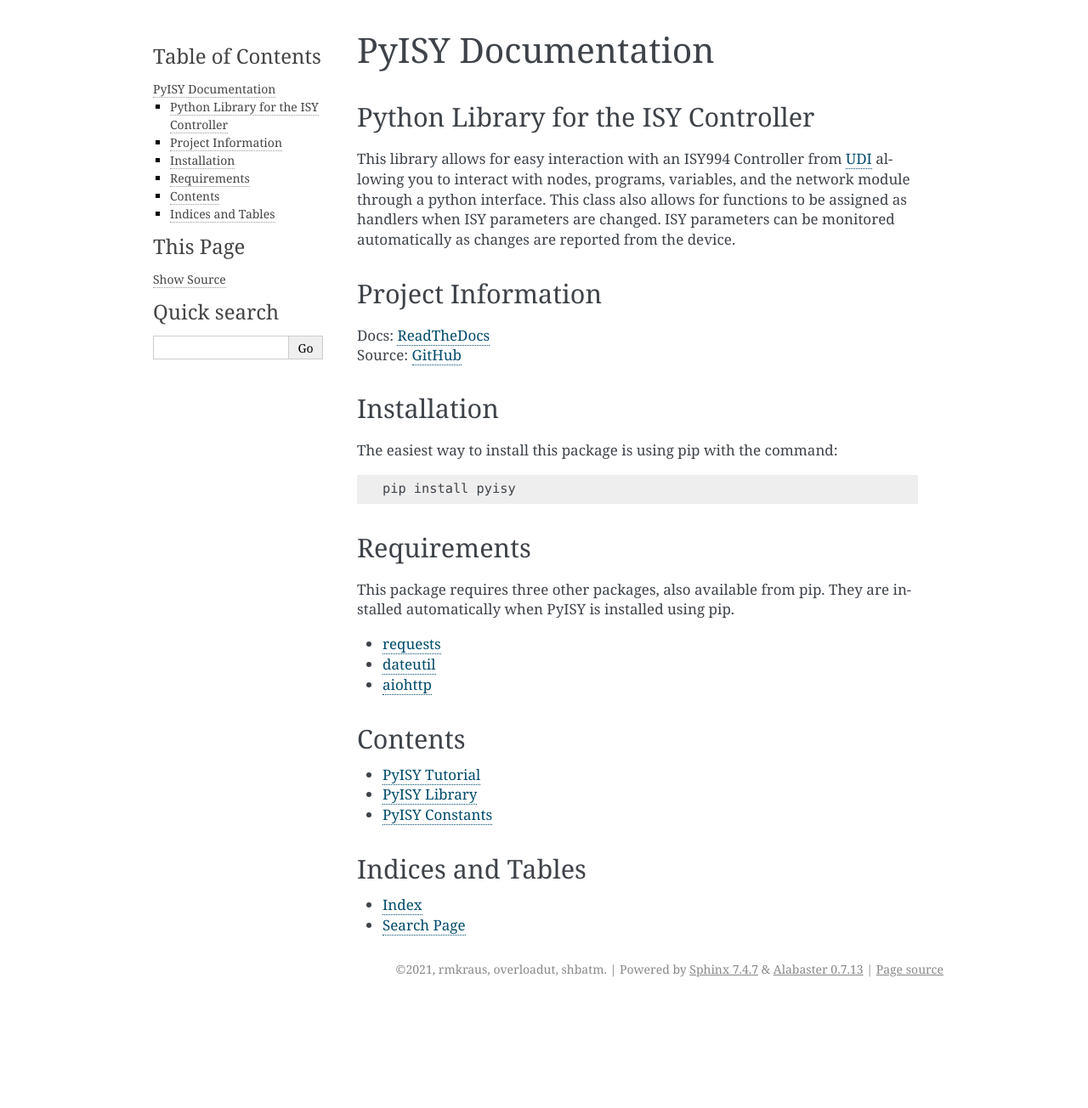
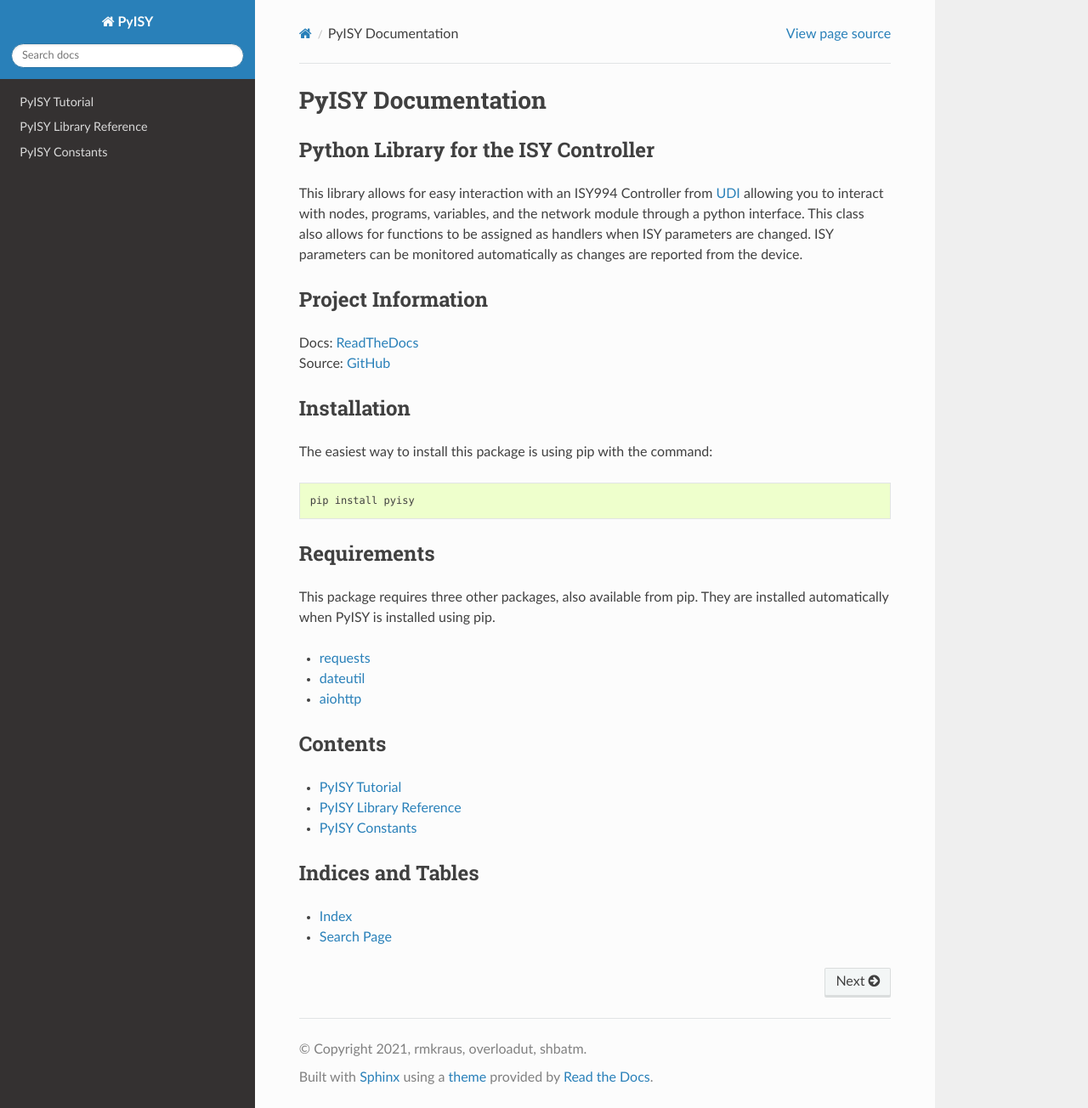
Before and after one commit to automicus/PyISY, a Sphinx documentation site: the page built from docs/index.rst, in a window 1280 px wide and 1304 px high. Shown: the whole window at 85% size. Built offline with Sphinx 7.4.7 and the Read the Docs theme 2.0.0, drawn with Linux system fonts in a browser that asks for light colours.

```diff
--- a/docs/conf.py
+++ b/docs/conf.py
@@ -10,9 +10,13 @@
 # add these directories to sys.path here. If the directory is relative to the
 # documentation root, use os.path.abspath to make it absolute, like shown here.
 #
-# import os
-# import sys
-# sys.path.insert(0, os.path.abspath('.'))
+import os
+import shlex
+import sys
+
+import sphinx_rtd_theme
+
+sys.path.insert(0, os.path.abspath(".."))
 
 
 # -- Project information -----------------------------------------------------
@@ -48,9 +52,23 @@ exclude_patterns = ["_build", "Thumbs.db", ".DS_Store"]
 # The theme to use for HTML and HTML Help pages.  See the documentation for
 # a list of builtin themes.
 #
-html_theme = "alabaster"
+html_theme = "sphinx_rtd_theme"
+
+# Add any paths that contain custom themes here, relative to this directory.
+html_theme_path = [sphinx_rtd_theme.get_html_theme_path()]
 
 # Add any paths that contain custom static files (such as style sheets) here,
 # relative to this directory. They are copied after the builtin static files,
 # so a file named "default.css" will overwrite the builtin "default.css".
 html_static_path = ["_static"]
+
+# The short X.Y version.
+# version = '1.0'
+# The full version, including alpha/beta/rc tags.
+# release = '1.0.5'
+
+# The name of the Pygments (syntax highlighting) style to use.
+pygments_style = "sphinx"
+
+# If true, `todo` and `todoList` produce output, else they produce nothing.
+todo_include_todos = False
--- a/docs/library.rst
+++ b/docs/library.rst
@@ -1,5 +1,5 @@
-PyISY Library
-=============
+PyISY Library Reference
+=======================
 
 ISY Class
 ---------
--- /dev/null
+++ b/docs/requirements.txt
@@ -0,0 +1,2 @@
+shlex
+sphinx_rtd_theme
```
Also changed, not shown: .readthedocs.yaml.
